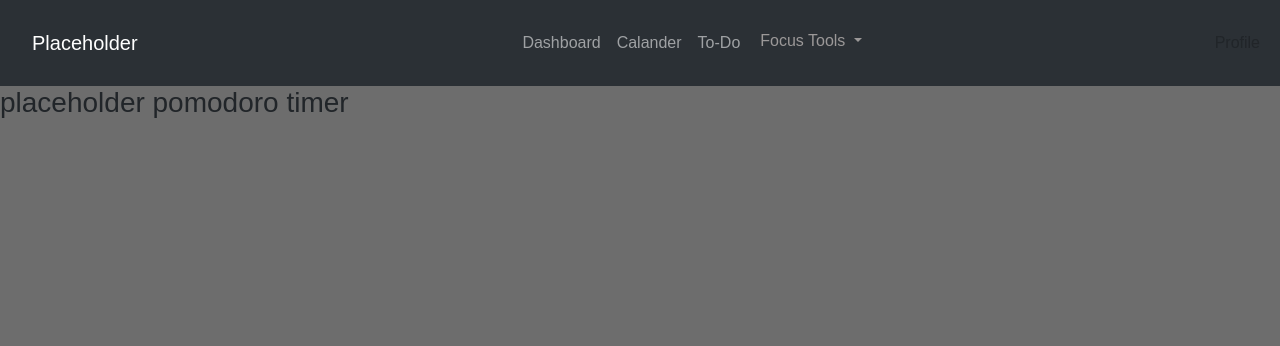
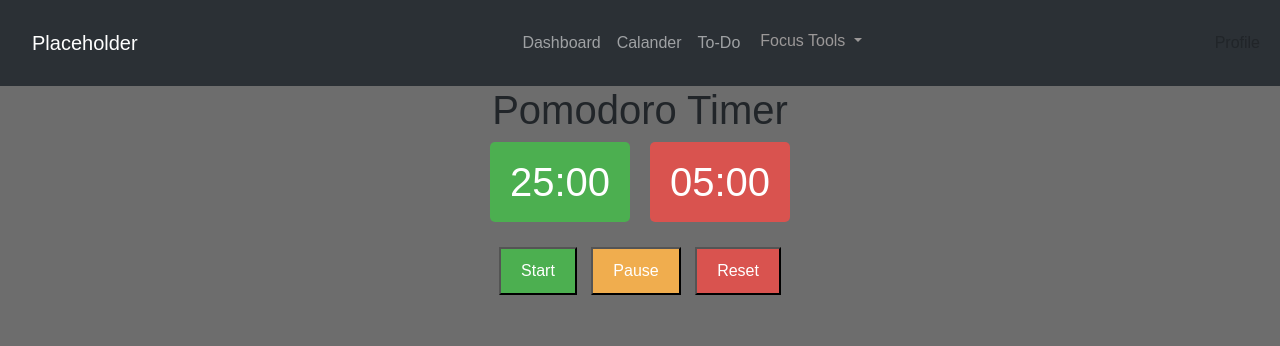
Before and after one commit to IronForce-Auscent/FIE-Final-Project, a Flask app: template templates/pomodoro.html in a window 1280 px wide. Shown: the top 346 px of the page. Run offline with Flask 3, Linux system fonts and the light colour scheme; the template is opened without the code that fills it, so the values that code supplies are empty; style sheets or scripts are compiled from the project's sources; some libraries are stand-ins or nearby versions.

Commit message:
Updated files

```diff
--- a/app.py
+++ b/app.py
@@ -210,9 +210,9 @@ def notes():
 
 
 if __name__ == "__main__":
-    """ app.run(
+    app.run(
         debug=True,
         host="0.0.0.0",
         port=12345
-    ) """
-    app.run(debug=True)
+    )
+    """ app.run(debug=True) """
--- /dev/null
+++ b/static/css/pomodoro.css
@@ -0,0 +1,57 @@
+/* body {
+    display: flex;
+    justify-content: center;
+    align-items: center;
+    height: 100vh;
+    background-color: #f5f5f5;
+    font-family: Arial, sans-serif;
+} */
+.container {
+  text-align: center;
+}
+
+.timers {
+  display: flex;
+  justify-content: center;
+  gap: 20px;
+  margin-bottom: 20px;
+}
+
+.timer {
+  font-size: 2.5em;
+  padding: 10px 20px;
+  border-radius: 5px;
+  background-color: #e0e0e0;
+}
+
+.active {
+  background-color: #4CAF50;
+  color: white;
+}
+
+.inactive {
+  background-color: #d9534f;
+  color: white;
+}
+
+.buttons button {
+  margin: 5px;
+  padding: 10px 20px;
+  font-size: 1em;
+  cursor: pointer;
+}
+
+button#start {
+  background-color: #4CAF50;
+  color: white;
+}
+
+button#pause {
+  background-color: #f0ad4e;
+  color: white;
+}
+
+button#reset {
+  background-color: #d9534f;
+  color: white;
+}/*# sourceMappingURL=pomodoro.css.map */
--- /dev/null
+++ b/static/css/pomodoro.scss
@@ -0,0 +1,58 @@
+/* body {
+    display: flex;
+    justify-content: center;
+    align-items: center;
+    height: 100vh;
+    background-color: #f5f5f5;
+    font-family: Arial, sans-serif;
+} */
+
+.container {
+    text-align: center;
+}
+
+.timers {
+    display: flex;
+    justify-content: center;
+    gap: 20px;
+    margin-bottom: 20px;
+}
+
+.timer {
+    font-size: 2.5em;
+    padding: 10px 20px;
+    border-radius: 5px;
+    background-color: #e0e0e0;
+}
+
+.active {
+    background-color: #4CAF50;
+    color: white;
+}
+
+.inactive {
+    background-color: #d9534f;
+    color: white;
+}
+
+.buttons button {
+    margin: 5px;
+    padding: 10px 20px;
+    font-size: 1em;
+    cursor: pointer;
+}
+
+button#start {
+    background-color: #4CAF50;
+    color: white;
+}
+
+button#pause {
+    background-color: #f0ad4e;
+    color: white;
+}
+
+button#reset {
+    background-color: #d9534f;
+    color: white;
+}
--- a/static/src/calender.js
+++ b/static/src/calender.js
@@ -11,6 +11,7 @@ async function queryData() {
 document.addEventListener("DOMContentLoaded", async function() {
     $("#calendar").evoCalendar({
         theme: "Midnight Blue",
-        calendarEvents: await queryData()
+        calendarEvents: await queryData(),
+        todayHighlight: true
     });
 })
--- /dev/null
+++ b/static/src/pomodoro.js
@@ -0,0 +1,79 @@
+let timer;
+let isRunning = false;
+let isStudyTime = true;
+let studyTimeLeft = 1500; // 25 minutes in seconds
+let restTimeLeft = 300; // 5 minutes in seconds
+const studyDuration = 1500;
+const restDuration = 300;
+
+const studyTimerDisplay = document.getElementById('study-timer');
+const restTimerDisplay = document.getElementById('rest-timer');
+const startButton = document.getElementById('start');
+const pauseButton = document.getElementById('pause');
+const resetButton = document.getElementById('reset');
+
+function updateTimerDisplay() {
+    const studyMinutes = Math.floor(studyTimeLeft / 60);
+    const studySeconds = studyTimeLeft % 60;
+    studyTimerDisplay.textContent = `${studyMinutes < 10 ? '0' : ''}${studyMinutes}:${studySeconds < 10 ? '0' : ''}${studySeconds}`;
+
+    const restMinutes = Math.floor(restTimeLeft / 60);
+    const restSeconds = restTimeLeft % 60;
+    restTimerDisplay.textContent = `${restMinutes < 10 ? '0' : ''}${restMinutes}:${restSeconds < 10 ? '0' : ''}${restSeconds}`;
+
+    if (isStudyTime) {
+        studyTimerDisplay.classList.add('active');
+        studyTimerDisplay.classList.remove('inactive');
+        restTimerDisplay.classList.remove('active');
+        restTimerDisplay.classList.add('inactive');
+    } else {
+        restTimerDisplay.classList.add('active');
+        restTimerDisplay.classList.remove('inactive');
+        studyTimerDisplay.classList.remove('active');
+        studyTimerDisplay.classList.add('inactive');
+    }
+}
+
+function startTimer() {
+    if (!isRunning) {
+        isRunning = true;
+        timer = setInterval(() => {
+            if (isStudyTime) {
+                studyTimeLeft--;
+                if (studyTimeLeft === 0) {
+                    isStudyTime = false;
+                    studyTimeLeft = studyDuration;
+                }
+            } else {
+                restTimeLeft--;
+                if (restTimeLeft === 0) {
+                    isStudyTime = true;
+                    restTimeLeft = restDuration;
+                }
+            }
+            updateTimerDisplay();
+        }, 1000);
+    }
+}
+
+function pauseTimer() {
+    if (isRunning) {
+        clearInterval(timer);
+        isRunning = false;
+    }
+}
+
+function resetTimer() {
+    clearInterval(timer);
+    isRunning = false;
+    isStudyTime = true;
+    studyTimeLeft = studyDuration;
+    restTimeLeft = restDuration;
+    updateTimerDisplay();
+}
+
+startButton.addEventListener('click', startTimer);
+pauseButton.addEventListener('click', pauseTimer);
+resetButton.addEventListener('click', resetTimer);
+
+updateTimerDisplay(); // Initialize display
--- a/templates/pomodoro.html
+++ b/templates/pomodoro.html
@@ -1,12 +1,24 @@
 {% extends 'base.html' %}
 {% block head %}
 <title>Pomodoro Timer</title>
-<link rel="stylesheet" href="static/css/focus.css">
+<link rel="stylesheet" href="{{ url_for('static', filename='/css/pomodoro.css') }}">
 {% endblock %}
 
 {% block content %}
-<h3>placeholder pomodoro timer</h3>
-{% if presets %}
-{{ presets }}
-{% endif %}
+<div class="container">
+    <h1>Pomodoro Timer</h1>
+    <div class="timers">
+        <div id="study-timer" class="timer">25:00</div>
+        <div id="rest-timer" class="timer">05:00</div>
+    </div>
+    <div class="buttons">
+        <button id="start">Start</button>
+        <button id="pause">Pause</button>
+        <button id="reset">Reset</button>
+    </div>
+</div>
 {% endblock %}
+
+{% block scripts %}
+<script src="{{ url_for('static', filename='/src/pomodoro.js') }}"></script>
+{% endblock %}
```
Also changed, not shown: templates/index.html (+4 -4 lines), 1 other file.
